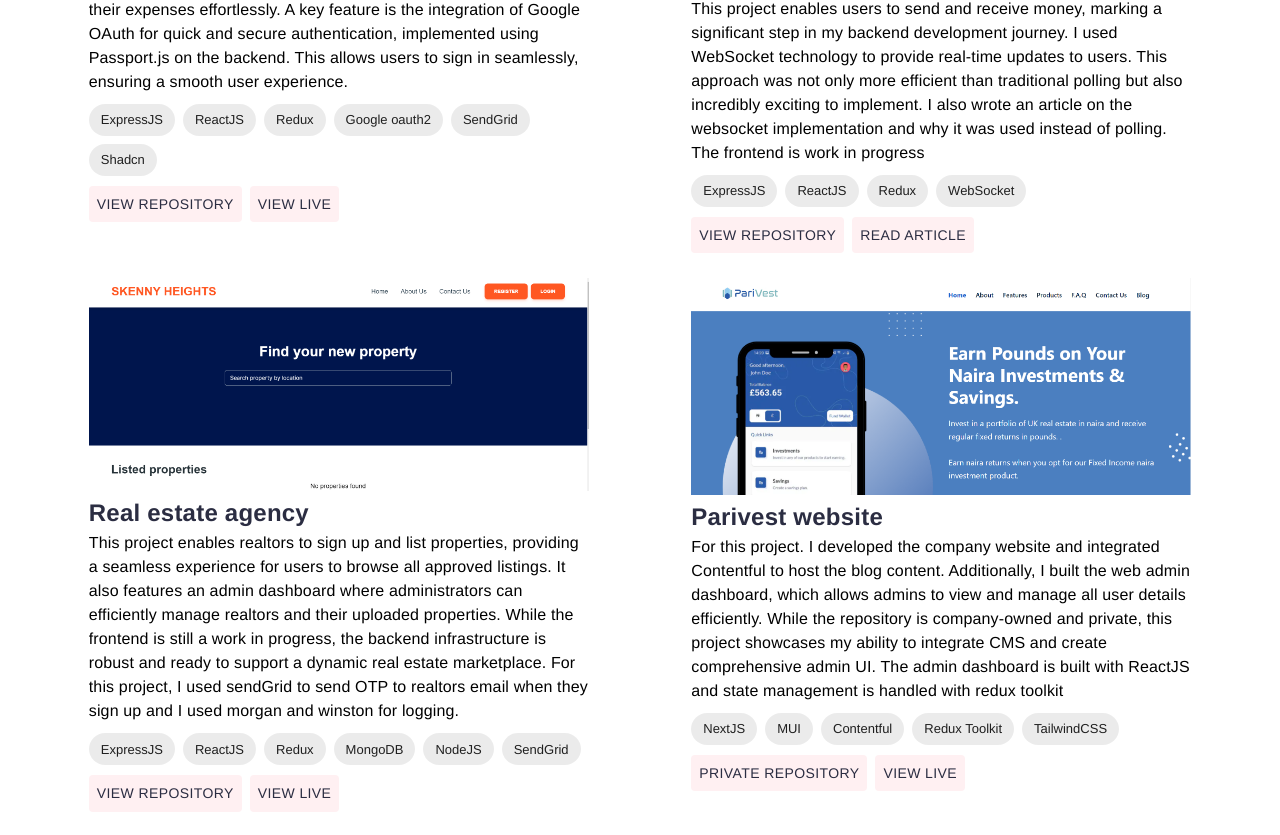
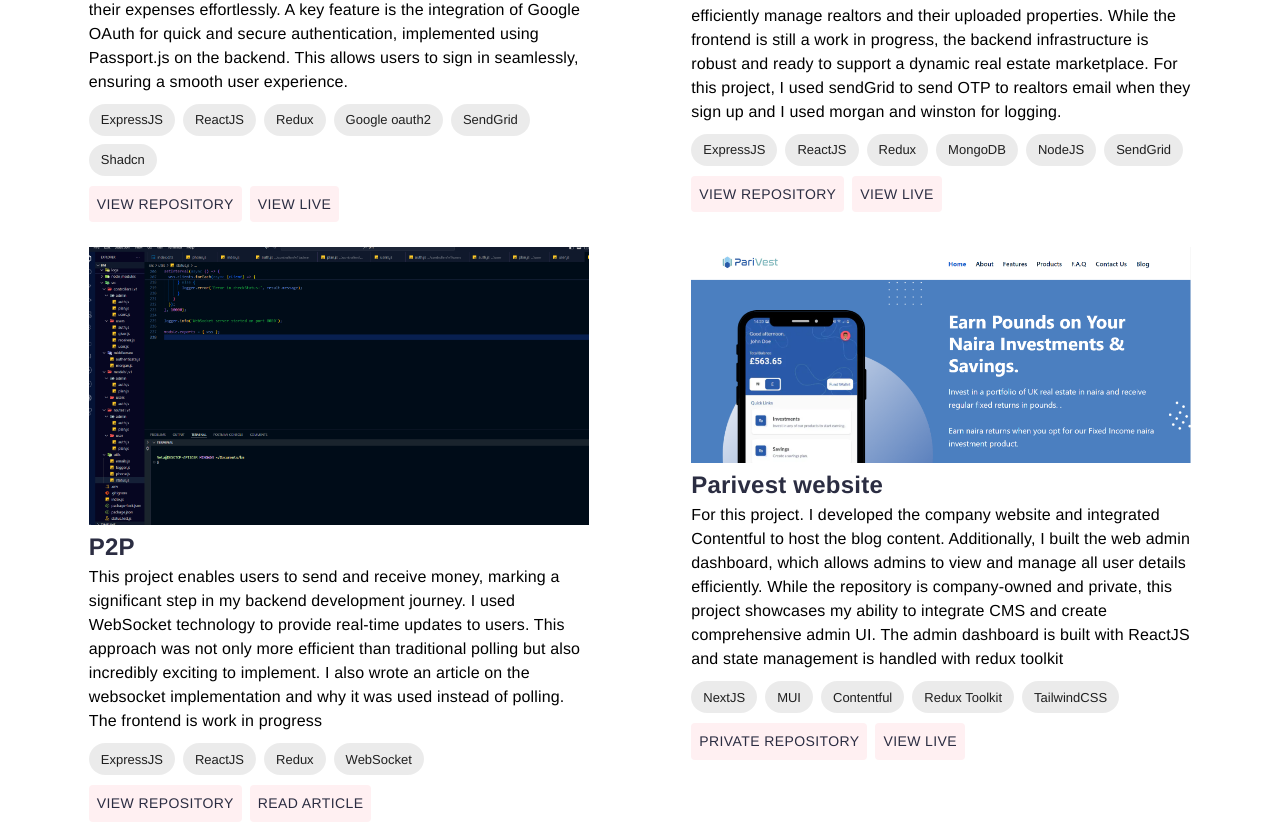
Before and after one commit to Netacci/portfolio-new, a React (Vite) app: page / in a window 1280 px wide. Shown: the part 885-1720 px from the top of the page. Built offline with nearby package versions, Linux system fonts and the light colour scheme; grey boxes are pictures that could not be loaded.

Commit message:
update roject

```diff
--- a/src/data/project.js
+++ b/src/data/project.js
@@ -30,6 +30,15 @@ export const projects = [
     //   'https://netacci.hashnode.dev/real-time-updates-with-websockets-in-react-and-express-js',
   },
   {
+    name: 'Real estate agency',
+    description:
+      'This project enables realtors to sign up and list properties, providing a seamless experience for users to browse all approved listings. It also features an admin dashboard where administrators can efficiently manage realtors and their uploaded properties. While the frontend is still a work in progress, the backend infrastructure is robust and ready to support a dynamic real estate marketplace. For this project, I used sendGrid to send OTP to realtors email when they sign up and I used morgan and winston for logging.',
+    github: 'https://github.com/Netacci/skenny-backend',
+    live: 'https://skenny.org',
+    image: Real,
+    tags: ['ExpressJS', 'ReactJS', 'Redux', 'MongoDB', 'NodeJS', 'SendGrid'],
+  },
+  {
     name: 'P2P',
     description:
       'This project enables users to send and receive money, marking a significant step in my backend development journey. I used WebSocket technology to provide real-time updates to users. This approach was not only more efficient than traditional polling but also incredibly exciting to implement. I also wrote an article on the websocket implementation and why it was used instead of polling. The frontend is work in progress',
@@ -39,15 +48,6 @@ export const projects = [
     tags: ['ExpressJS', 'ReactJS', 'Redux', 'WebSocket'],
     article:
       'https://netacci.hashnode.dev/real-time-updates-with-websockets-in-react-and-express-js',
-  },
-  {
-    name: 'Real estate agency',
-    description:
-      'This project enables realtors to sign up and list properties, providing a seamless experience for users to browse all approved listings. It also features an admin dashboard where administrators can efficiently manage realtors and their uploaded properties. While the frontend is still a work in progress, the backend infrastructure is robust and ready to support a dynamic real estate marketplace. For this project, I used sendGrid to send OTP to realtors email when they sign up and I used morgan and winston for logging.',
-    github: 'https://github.com/Netacci/skenny-backend',
-    live: 'https://www.postman.com/red-station-829900/workspace/public/folder/18521077-b0dfa972-b981-43e1-b539-e76174dbfe12?action=share&creator=18521077&ctx=documentation&active-environment=18521077-749b7b31-a059-4a38-bf0e-d6f0ae0345c8',
-    image: Real,
-    tags: ['ExpressJS', 'ReactJS', 'Redux', 'MongoDB', 'NodeJS', 'SendGrid'],
   },
 
   {
```
